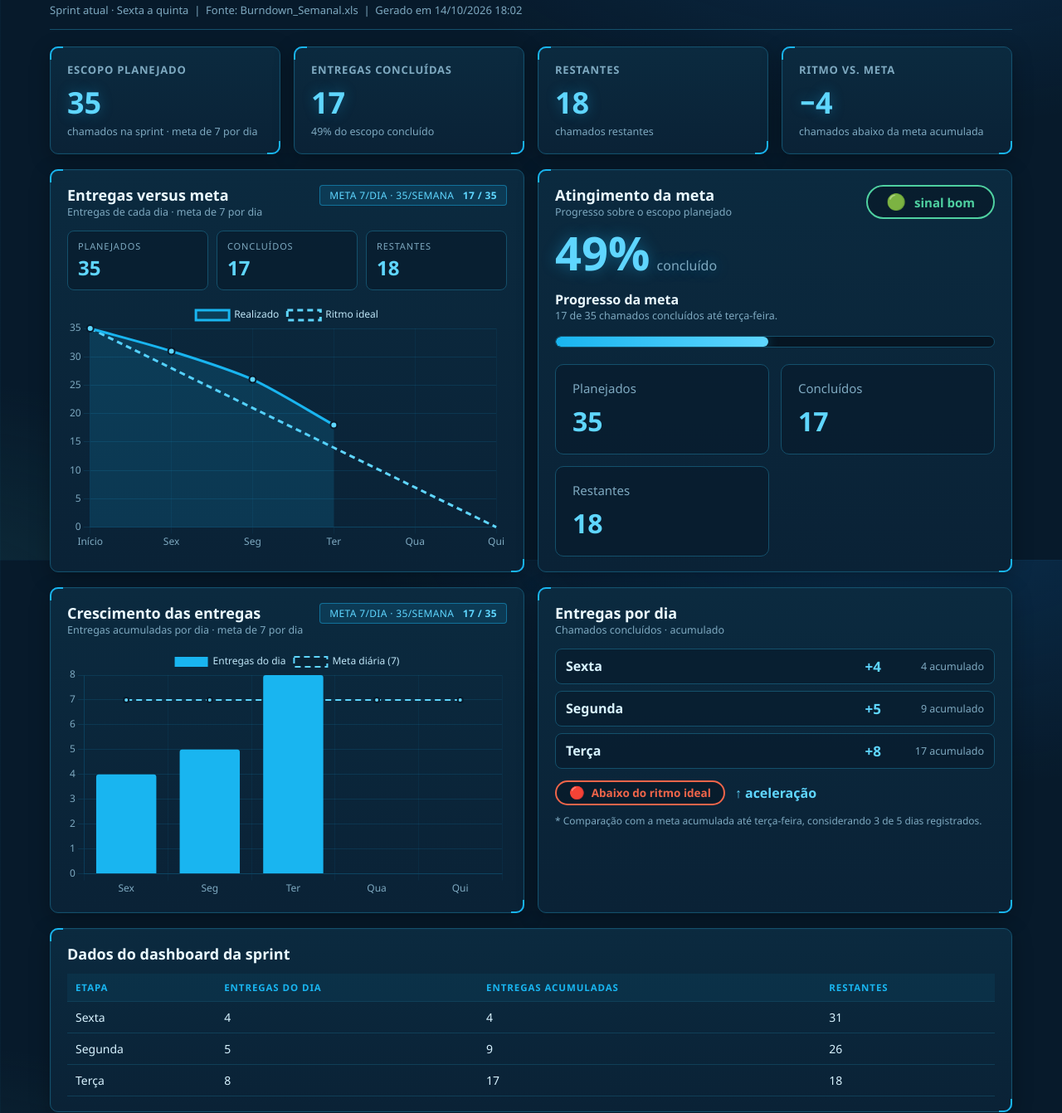
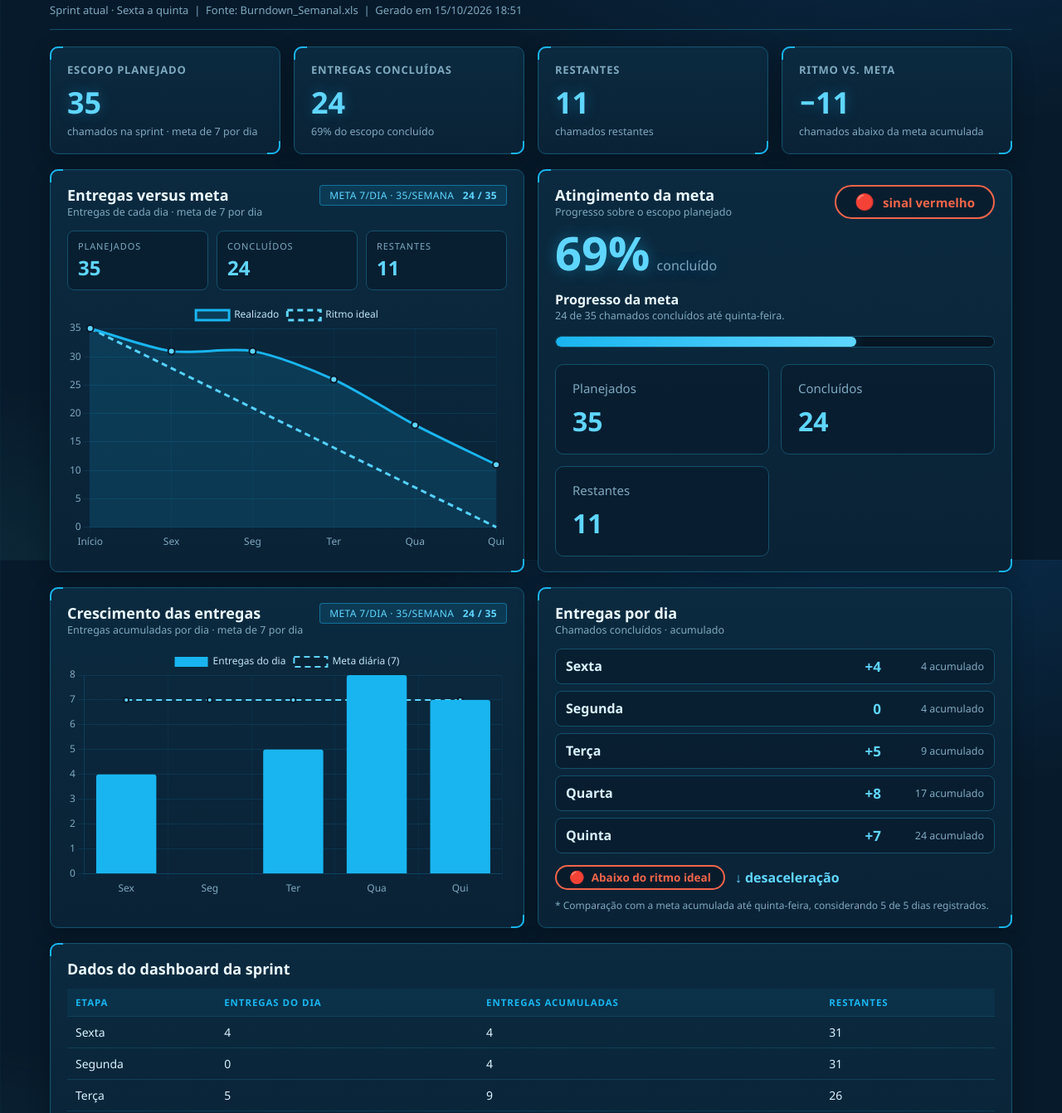
Before and after one commit to RaphahH/Burndown-n2, a plain HTML site: page BurnDownSemanal.html in a window 1280 px wide. Shown: the part 125-1467 px from the top of the page at 83% size. Drawn offline with nearby package versions, Linux system fonts and the light colour scheme.

Commit message:
Add files via upload

```diff
--- a/BurnDownSemanal.html
+++ b/BurnDownSemanal.html
@@ -56,7 +56,7 @@
   .big{font-size:56px;font-weight:700;color:var(--cyan-lt);text-shadow:0 0 18px rgba(25,181,240,.4);line-height:1.1;margin-top:10px}
   .big small{font-size:16px;color:var(--muted);font-weight:500;margin-left:8px}
   .bar{height:14px;margin-top:16px;border:1px solid var(--line);border-radius:999px;background:#061522;overflow:hidden}
-  .bar > div{height:100%;width:48.57%;min-width:2px;border-radius:inherit;background:linear-gradient(90deg,var(--cyan),var(--cyan-lt));box-shadow:var(--glow)}
+  .bar > div{height:100%;width:68.57%;min-width:2px;border-radius:inherit;background:linear-gradient(90deg,var(--cyan),var(--cyan-lt));box-shadow:var(--glow)}
   .days{display:grid;gap:8px;margin-top:14px}
   .day{display:grid;grid-template-columns:1fr auto auto;gap:14px;align-items:center;padding:9px 12px;border:1px solid var(--line);border-radius:8px;background:rgba(7,26,43,.6)}
   .day-name{font-weight:600}
@@ -82,24 +82,24 @@
   <div class="eyebrow">Service desk analytics</div>
   <h1>Visão geral da sprint</h1>
   <p class="sub">Acompanhamento de entregas e meta semanal.</p>
-  <div class="meta">Sprint atual · Sexta a quinta &nbsp;|&nbsp; Fonte: Burndown_Semanal.xls &nbsp;|&nbsp; Gerado em 14/10/2026 18:02</div>
+  <div class="meta">Sprint atual · Sexta a quinta &nbsp;|&nbsp; Fonte: Burndown_Semanal.xls &nbsp;|&nbsp; Gerado em 15/10/2026 18:51</div>
 
   <div class="grid kpis">
     <div class="card"><h3>Escopo planejado</h3><div class="kpi">35</div><div class="note">chamados na sprint · meta de 7 por dia</div></div>
-    <div class="card"><h3>Entregas concluídas</h3><div class="kpi">17</div><div class="note">49% do escopo concluído</div></div>
-    <div class="card"><h3>Restantes</h3><div class="kpi">18</div><div class="note">chamados restantes</div></div>
-    <div class="card"><h3>Ritmo vs. meta</h3><div class="kpi">−4</div><div class="note">chamados abaixo da meta acumulada</div></div>
+    <div class="card"><h3>Entregas concluídas</h3><div class="kpi">24</div><div class="note">69% do escopo concluído</div></div>
+    <div class="card"><h3>Restantes</h3><div class="kpi">11</div><div class="note">chamados restantes</div></div>
+    <div class="card"><h3>Ritmo vs. meta</h3><div class="kpi">−11</div><div class="note">chamados abaixo da meta acumulada</div></div>
   </div>
 
   <div class="grid two">
     <div class="card">
       <div class="head"><div><h2>Entregas versus meta</h2>
         <div class="note">Entregas de cada dia · meta de 7 por dia</div></div>
-        <span class="chip">Meta 7/dia · 35/semana &nbsp; <b>17 / 35</b></span></div>
+        <span class="chip">Meta 7/dia · 35/semana &nbsp; <b>24 / 35</b></span></div>
       <div class="stats">
         <div class="stat"><div class="lbl">Planejados</div><strong>35</strong></div>
-        <div class="stat"><div class="lbl">Concluídos</div><strong>17</strong></div>
-        <div class="stat"><div class="lbl">Restantes</div><strong>18</strong></div>
+        <div class="stat"><div class="lbl">Concluídos</div><strong>24</strong></div>
+        <div class="stat"><div class="lbl">Restantes</div><strong>11</strong></div>
       </div>
       <div class="chartbox"><canvas id="c_burn"></canvas></div>
     </div>
@@ -108,16 +108,16 @@
       <div class="head">
         <div><h2>Atingimento da meta</h2>
           <div class="note">Progresso sobre o escopo planejado</div></div>
-        <span class="pill lg green" title="17 entregues de 21 esperados até aqui (81% da meta acumulada)"><span class="ico">🟢</span>sinal bom</span>
+        <span class="pill lg red" title="24 entregues de 35 esperados até aqui (69% da meta acumulada)"><span class="ico">🔴</span>sinal vermelho</span>
       </div>
-      <div class="big">49%<small>concluído</small></div>
+      <div class="big">69%<small>concluído</small></div>
       <div style="margin-top:14px"><strong style="color:#eaf9ff">Progresso da meta</strong></div>
-      <div class="note">17 de 35 chamados concluídos até terça-feira.</div>
+      <div class="note">24 de 35 chamados concluídos até quinta-feira.</div>
       <div class="bar"><div></div></div>
       <div class="stats dois">
         <div class="stat"><div class="lbl">Planejados</div><strong>35</strong></div>
-        <div class="stat"><div class="lbl">Concluídos</div><strong>17</strong></div>
-        <div class="stat"><div class="lbl">Restantes</div><strong>18</strong></div>
+        <div class="stat"><div class="lbl">Concluídos</div><strong>24</strong></div>
+        <div class="stat"><div class="lbl">Restantes</div><strong>11</strong></div>
       </div>
     </div>
   </div>
@@ -126,7 +126,7 @@
     <div class="card">
       <div class="head"><div><h2>Crescimento das entregas</h2>
         <div class="note">Entregas acumuladas por dia · meta de 7 por dia</div></div>
-        <span class="chip">Meta 7/dia · 35/semana &nbsp; <b>17 / 35</b></span></div>
+        <span class="chip">Meta 7/dia · 35/semana &nbsp; <b>24 / 35</b></span></div>
       <div class="chartbox"><canvas id="c_ent"></canvas></div>
     </div>
 
@@ -135,11 +135,13 @@
         <div class="note">Chamados concluídos · acumulado</div></div></div>
       <div class="days">
 <div class="day"><div><span class="day-name">Sexta</span></div><div class="day-val">+4</div><div class="day-acc">4 acumulado</div></div>
-<div class="day"><div><span class="day-name">Segunda</span></div><div class="day-val">+5</div><div class="day-acc">9 acumulado</div></div>
-<div class="day"><div><span class="day-name">Terça</span></div><div class="day-val">+8</div><div class="day-acc">17 acumulado</div></div>
+<div class="day"><div><span class="day-name">Segunda</span></div><div class="day-val">0</div><div class="day-acc">4 acumulado</div></div>
+<div class="day"><div><span class="day-name">Terça</span></div><div class="day-val">+5</div><div class="day-acc">9 acumulado</div></div>
+<div class="day"><div><span class="day-name">Quarta</span></div><div class="day-val">+8</div><div class="day-acc">17 acumulado</div></div>
+<div class="day"><div><span class="day-name">Quinta</span></div><div class="day-val">+7</div><div class="day-acc">24 acumulado</div></div>
       </div>
-      <div class="ritmo"><span class="pill red"><span class="ico">🔴</span>Abaixo do ritmo ideal</span> <span class="tend">↑ aceleração</span></div>
-      <div class="foot-note">* Comparação com a meta acumulada até terça-feira, considerando 3 de 5 dias registrados.</div>
+      <div class="ritmo"><span class="pill red"><span class="ico">🔴</span>Abaixo do ritmo ideal</span> <span class="tend">↓ desaceleração</span></div>
+      <div class="foot-note">* Comparação com a meta acumulada até quinta-feira, considerando 5 de 5 dias registrados.</div>
     </div>
   </div>
 
@@ -149,8 +151,10 @@
       <thead><tr><th>Etapa</th><th>Entregas do dia</th><th>Entregas acumuladas</th><th>Restantes</th></tr></thead>
       <tbody>
 <tr><td>Sexta</td><td>4</td><td>4</td><td>31</td></tr>
-<tr><td>Segunda</td><td>5</td><td>9</td><td>26</td></tr>
-<tr><td>Terça</td><td>8</td><td>17</td><td>18</td></tr>
+<tr><td>Segunda</td><td>0</td><td>4</td><td>31</td></tr>
+<tr><td>Terça</td><td>5</td><td>9</td><td>26</td></tr>
+<tr><td>Quarta</td><td>8</td><td>17</td><td>18</td></tr>
+<tr><td>Quinta</td><td>7</td><td>24</td><td>11</td></tr>
       </tbody>
     </table>
   </div>
@@ -159,7 +163,7 @@
 </div>
 
 <script>
-const D = {"labels": ["Início", "Sex", "Seg", "Ter", "Qua", "Qui"], "restante": [35.0, 31.0, 26.0, 18.0, null, null], "idealRestante": [35.0, 28.0, 21.0, 14.0, 7.0, 0.0], "labelsDia": ["Sex", "Seg", "Ter", "Qua", "Qui"], "entregasDia": [4.0, 5.0, 8.0, null, null], "metaDia": [7.0, 7.0, 7.0, 7.0, 7.0], "metaLabel": "Meta diária (7)"};
+const D = {"labels": ["Início", "Sex", "Seg", "Ter", "Qua", "Qui"], "restante": [35.0, 31.0, 31.0, 26.0, 18.0, 11.0], "idealRestante": [35.0, 28.0, 21.0, 14.0, 7.0, 0.0], "labelsDia": ["Sex", "Seg", "Ter", "Qua", "Qui"], "entregasDia": [4.0, 0, 5.0, 8.0, 7.0], "metaDia": [7.0, 7.0, 7.0, 7.0, 7.0], "metaLabel": "Meta diária (7)"};
 const C = {cyan:'#19b5f0', cyanLt:'#5fd6ff', grid:'rgba(25,181,240,.12)', text:'#7ea9c0'};
 
 Chart.defaults.color = C.text;
```
